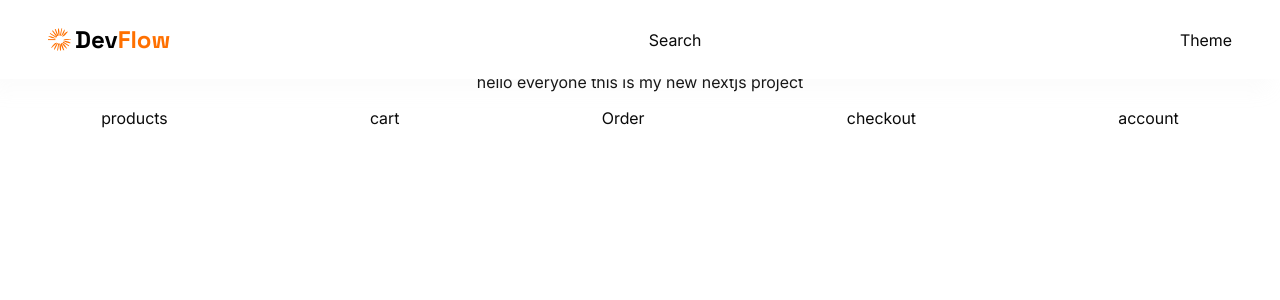
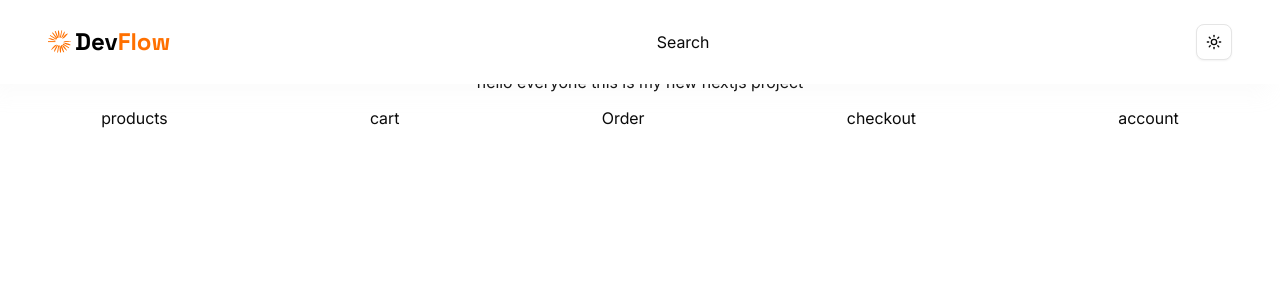
Before and after one commit to Rishabh1-dubey/nextjs_mastery, a Next.js app: page / in a window 1280 px wide. Shown: the top 300 px of the page. Built offline with nearby package versions, Linux system fonts and the light colour scheme.

Commit message:
added dark mode 🌚

```diff
--- a/package.json
+++ b/package.json
@@ -10,6 +10,7 @@
   },
   "dependencies": {
     "@radix-ui/react-dropdown-menu": "^2.1.16",
+    "@radix-ui/react-slot": "^1.2.4",
     "@tailwindcss/typography": "^0.5.19",
     "class-variance-authority": "^0.7.1",
     "clsx": "^2.1.1",
--- a/src/components/navigation/Navbar.tsx
+++ b/src/components/navigation/Navbar.tsx
@@ -1,6 +1,7 @@
 import Image from "next/image";
 import Link from "next/link";
 import React from "react";
+import Theme from "./Theme";
 
 const Navbar = () => {
   return (
@@ -17,7 +18,9 @@
         </p>
       </Link>
       <p>Search</p>
-      <div className="flex-between gap-5"> Theme</div>
+      <div className="flex-between gap-5">
+        <Theme />
+      </div>
     </nav>
   );
 };
--- /dev/null
+++ b/src/components/navigation/Theme.tsx
@@ -0,0 +1,42 @@
+"use client";
+
+import * as React from "react";
+import { Moon, Sun } from "lucide-react";
+import { useTheme } from "next-themes";
+
+import { Button } from "@/components/ui/button";
+import {
+  DropdownMenu,
+  DropdownMenuContent,
+  DropdownMenuItem,
+  DropdownMenuTrigger,
+} from "@/components/ui/dropdown-menu";
+
+const Theme = () => {
+  const { setTheme } = useTheme();
+
+  return (
+    <DropdownMenu>
+      <DropdownMenuTrigger asChild>
+        <Button variant="outline" size="icon">
+          <Sun className="h-[1.2rem] w-[1.2rem] scale-100 rotate-0 transition-all dark:scale-0 dark:-rotate-90" />
+          <Moon className="absolute h-[1.2rem] w-[1.2rem] scale-0 rotate-90 transition-all dark:scale-100 dark:rotate-0" />
+          <span className="sr-only">Toggle theme</span>
+        </Button>
+      </DropdownMenuTrigger>
+      <DropdownMenuContent align="end">
+        <DropdownMenuItem onClick={() => setTheme("light")}>
+          Light
+        </DropdownMenuItem>
+        <DropdownMenuItem onClick={() => setTheme("dark")}>
+          Dark
+        </DropdownMenuItem>
+        <DropdownMenuItem onClick={() => setTheme("system")}>
+          System
+        </DropdownMenuItem>
+      </DropdownMenuContent>
+    </DropdownMenu>
+  );
+};
+
+export default Theme;
--- /dev/null
+++ b/src/components/ui/button.tsx
@@ -0,0 +1,62 @@
+import * as React from "react"
+import { Slot } from "@radix-ui/react-slot"
+import { cva, type VariantProps } from "class-variance-authority"
+
+import { cn } from "@/lib/utils"
+
+const buttonVariants = cva(
+  "inline-flex items-center justify-center gap-2 whitespace-nowrap rounded-md text-sm font-medium transition-all disabled:pointer-events-none disabled:opacity-50 [&_svg]:pointer-events-none [&_svg:not([class*='size-'])]:size-4 shrink-0 [&_svg]:shrink-0 outline-none focus-visible:border-ring focus-visible:ring-ring/50 focus-visible:ring-[3px] aria-invalid:ring-destructive/20 dark:aria-invalid:ring-destructive/40 aria-invalid:border-destructive",
+  {
+    variants: {
+      variant: {
+        default: "bg-primary text-primary-foreground hover:bg-primary/90",
+        destructive:
+          "bg-destructive text-white hover:bg-destructive/90 focus-visible:ring-destructive/20 dark:focus-visible:ring-destructive/40 dark:bg-destructive/60",
+        outline:
+          "border bg-background shadow-xs hover:bg-accent hover:text-accent-foreground dark:bg-input/30 dark:border-input dark:hover:bg-input/50",
+        secondary:
+          "bg-secondary text-secondary-foreground hover:bg-secondary/80",
+        ghost:
+          "hover:bg-accent hover:text-accent-foreground dark:hover:bg-accent/50",
+        link: "text-primary underline-offset-4 hover:underline",
+      },
+      size: {
+        default: "h-9 px-4 py-2 has-[>svg]:px-3",
+        sm: "h-8 rounded-md gap-1.5 px-3 has-[>svg]:px-2.5",
+        lg: "h-10 rounded-md px-6 has-[>svg]:px-4",
+        icon: "size-9",
+        "icon-sm": "size-8",
+        "icon-lg": "size-10",
+      },
+    },
+    defaultVariants: {
+      variant: "default",
+      size: "default",
+    },
+  }
+)
+
+function Button({
+  className,
+  variant = "default",
+  size = "default",
+  asChild = false,
+  ...props
+}: React.ComponentProps<"button"> &
+  VariantProps<typeof buttonVariants> & {
+    asChild?: boolean
+  }) {
+  const Comp = asChild ? Slot : "button"
+
+  return (
+    <Comp
+      data-slot="button"
+      data-variant={variant}
+      data-size={size}
+      className={cn(buttonVariants({ variant, size, className }))}
+      {...props}
+    />
+  )
+}
+
+export { Button, buttonVariants }
```
Also changed, not shown: 1 other file (tests, documents, lock files or other folders).
